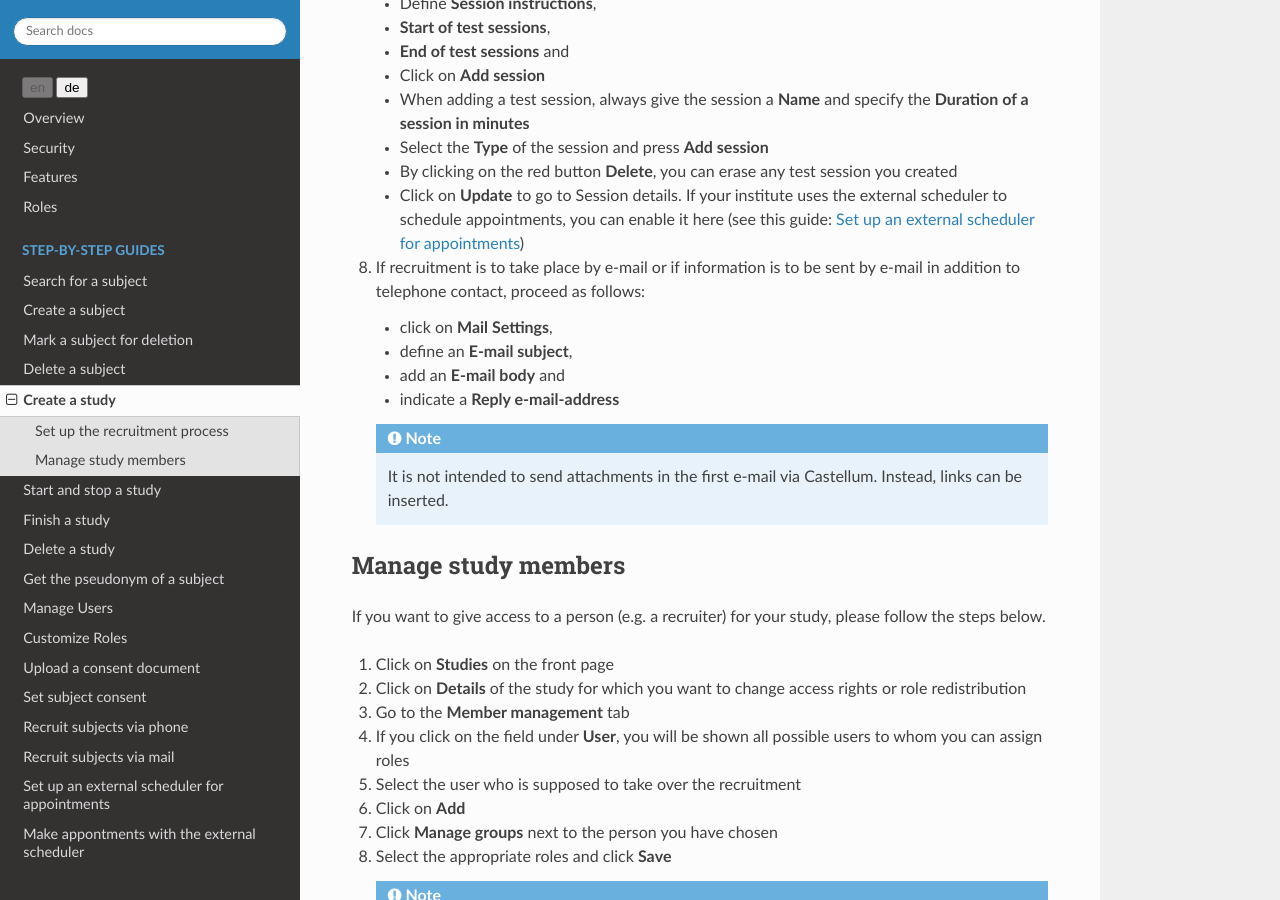
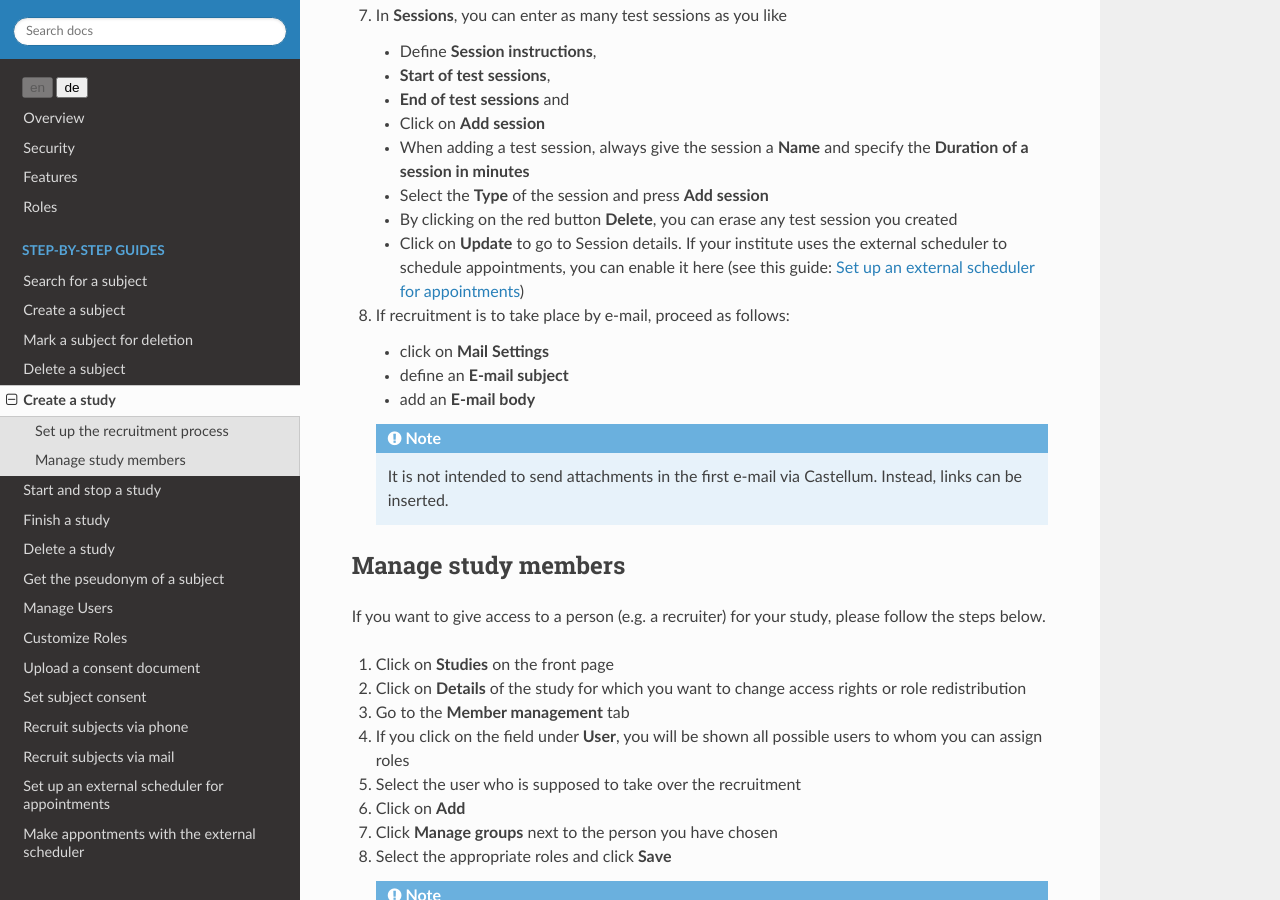
Before and after one commit to DouglasNeuroInformatics/castellum, a Sphinx documentation site: the page built from source/guides/study-management.rst, in a window 1280 px wide and 900 px high, scrolled down 2082 px. Built offline with Sphinx 7.4.7 and the Read the Docs theme 2.0.0, drawn with Linux system fonts in a browser that asks for light colours; some of the changed text lies outside the part shown.

Commit message:
adapt to "add mandatory email/phone number to study"
https://git.mpib-berlin.mpg.de/castellum/castellum/-/merge_requests/1563

```diff
--- a/source/guides/study-management.rst
+++ b/source/guides/study-management.rst
@@ -120,13 +122,11 @@ In order to limit the search for subjects in Castellum,
        (see this guide: :ref:`set-up-external-scheduler`)
 
 
-8.  If recruitment is to take place by e-mail or if information is to be sent by
-    e-mail in addition to telephone contact, proceed as follows:
+8.  If recruitment is to take place by e-mail, proceed as follows:
 
-    -   click on **Mail Settings**,
-    -   define an **E-mail subject**,
-    -   add an **E-mail body** and
-    -   indicate a **Reply e-mail-address**
+    -   click on **Mail Settings**
+    -   define an **E-mail subject**
+    -   add an **E-mail body**
 
     .. note::
         It is not intended to send attachments in the first e-mail via Castellum.
```
Also changed, not shown: other parts of source/guides/study-management.rst (+2 -0 lines).
